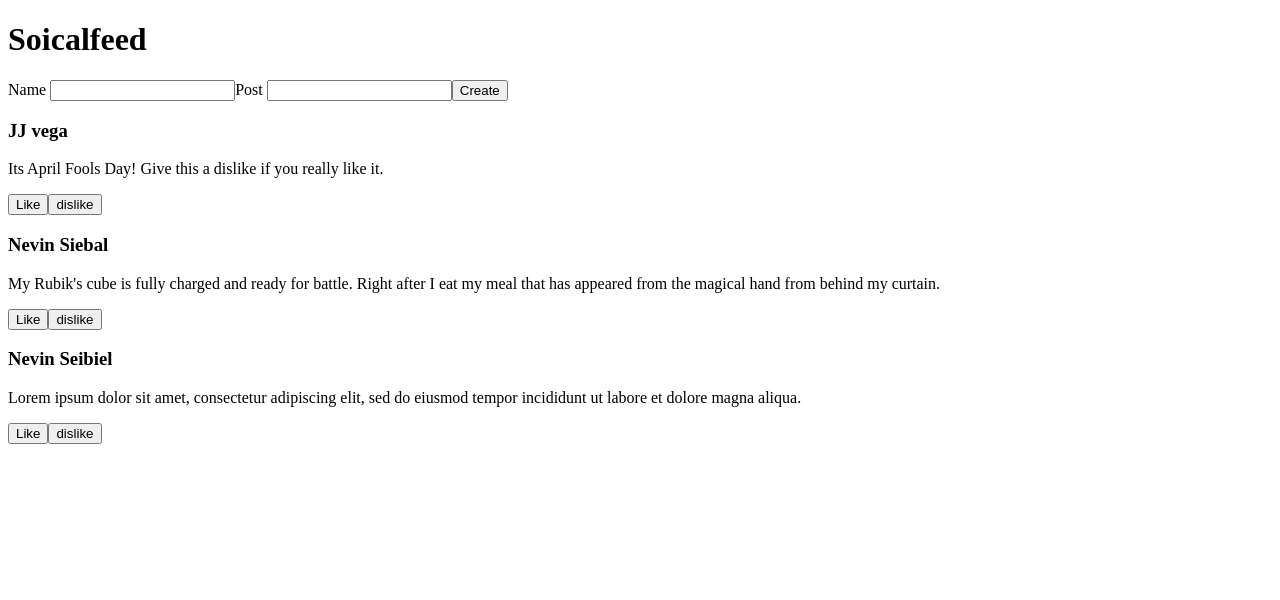
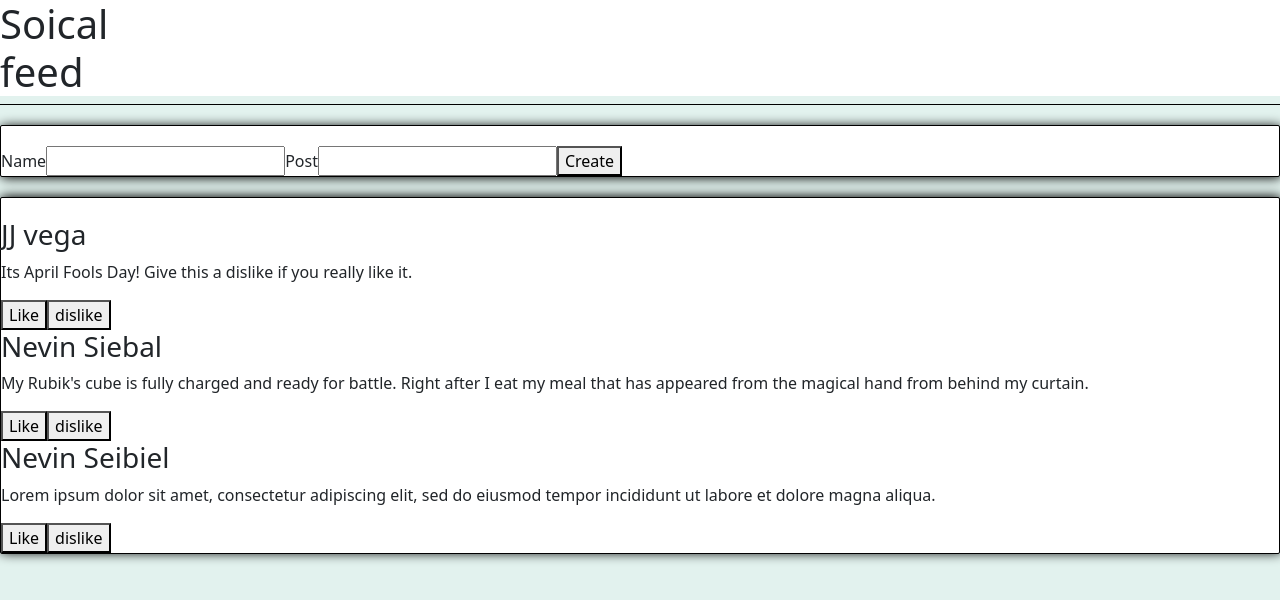
Before and after one commit to Shyned/SocialFeed, a React (Create React App) app: page / in a window 1280 px wide. Shown: the top 600 px of the page. Built offline with nearby package versions, Linux system fonts and the light colour scheme.

Commit message:
created App.css file and added stylizaton to page

```diff
--- a/public/index.html
+++ b/public/index.html
@@ -14,7 +14,7 @@
       manifest.json provides metadata used when your web app is installed on a
       user's mobile device or desktop. See https://developers.google.com/web/fundamentals/web-app-manifest/
     -->
-    <link rel="manifest" href="%PUBLIC_URL%/manifest.json" />
+    <link rel="" href="" />
     <!--
       Notice the use of %PUBLIC_URL% in the tags above.
       It will be replaced with the URL of the `public` folder during the build.
@@ -26,7 +26,7 @@
     -->
     <title>React App</title>
   </head>
-  <body>
+<body style="background-color: #E2F2EE; display: flex; flex-direction: column;">
     <noscript>You need to enable JavaScript to run this app.</noscript>
     <div id="root"></div>
     <!--
--- a/src/App.css
+++ b/src/App.css
@@ -1,38 +1,27 @@
-.App {
-  text-align: center;
+.content-area{
+    border-top: 1px solid black;
+
+}
+.header{
+    background-color: white;
 }
 
-.App-logo {
-  height: 40vmin;
-  pointer-events: none;
+.new-post{
+    display: flex;
+    flex-direction: column;
+    border: 1px solid black;
+    border-radius: 2px;
+    background-color: white;
+    padding-top: 20px;
+    margin-top: 20px;
+    box-shadow: 1px 1px 12px black;
 }
 
-@media (prefers-reduced-motion: no-preference) {
-  .App-logo {
-    animation: App-logo-spin infinite 20s linear;
-  }
-}
-
-.App-header {
-  background-color: #282c34;
-  min-height: 100vh;
-  display: flex;
-  flex-direction: column;
-  align-items: center;
-  justify-content: center;
-  font-size: calc(10px + 2vmin);
-  color: white;
-}
-
-.App-link {
-  color: #61dafb;
-}
-
-@keyframes App-logo-spin {
-  from {
-    transform: rotate(0deg);
-  }
-  to {
-    transform: rotate(360deg);
-  }
-}
+ .my-wall{
+     border:1px solid black ;
+     border-radius: 2px;
+     background-color: white;
+     padding-top: 20px;
+     margin-top: 20px;
+     box-shadow: 1px -1px 12px black;
+ }
--- a/src/App.js
+++ b/src/App.js
@@ -1,6 +1,8 @@
 import React, { useState,useEffect } from 'react';
 import DisplayWall from './Components/DisplayWall/DisplayWall';
 import AddPost from './Components/AddPost/AddPost';
+import 'bootstrap/dist/css/bootstrap.min.css';
+import './App.css'
 
 
 function App() {
@@ -12,16 +14,27 @@ function App() {
     setPosts(tempPost);
   }
 // pop up alert to let you know that person.name has a new post
-useEffect(()=>{
-  alert(posts[0].name + " has a new post")
-},[posts])
+// useEffect(()=>{
+//   alert(posts[0].name + " has a new post")
+// },[posts])
 
   return (
    <div>
-     <h1>Soical<>feed</></h1>
-      <AddPost addNewPost = {addNewPost}/>
-       {/* child function to pass down new posts to be displayed on the wall */}
-      <DisplayWall posts = {posts}/>
+    <div className='header'>
+      <h1 >
+        Soical<div className='mute-color'>feed</div>
+      </h1>
+    </div>
+     {/* container around wall and post area */}
+      <div className='content-area'>
+        <div className='new-post'>
+          <AddPost addNewPost = {addNewPost}/>
+        </div>
+        <div className='my-wall'>
+          {/* child function to pass down new posts to be displayed on the wall */}
+          <DisplayWall posts = {posts}/>
+        </div>
+      </div>
    </div>
   );
 }
--- a/src/Components/DisplayWall/DisplayWall.jsx
+++ b/src/Components/DisplayWall/DisplayWall.jsx
@@ -9,7 +9,7 @@ const DisplayWall= (props) => {
       {/* use dot notaion to access the post object and attributes */}
         {props.posts.map((el,index)=>{
             return(
-                <div key={index}>
+                <div key={index+1}>
                     <h3>{el.name}</h3>
                     <p>{el.entry}</p>
                     {/* place holder for like and dislike icons */}
```
